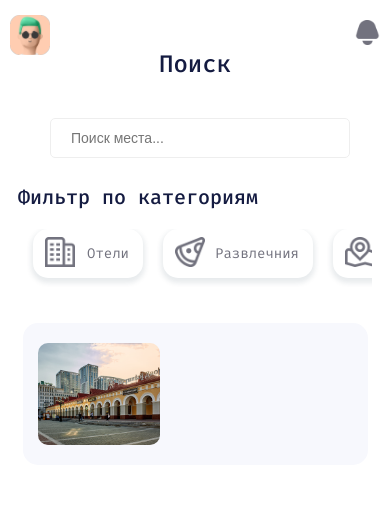
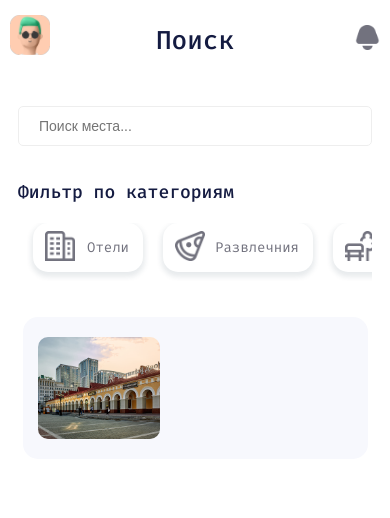
Before and after one commit to KaioOrg/webTrip, a PHP site: page /searchPage.html in a window 390 px wide. Shown: the top 518 px of the page. Run offline with PHP 8.4, Linux system fonts and the light colour scheme.

Commit message:
update 1.0

```diff
--- a/index.html
+++ b/index.html
@@ -30,7 +30,7 @@
                 <li ><a class="category-item" href=""><img class="icon-category" src="static/images/hotelIcon.png">Отели</a></li>
                 <li ><a class="category-item" href=""><img class="icon-category" src="static/images/mallsIcon.png">Торговые центры</a></li>
                 <li ><a class="category-item" href=""><img class="icon-category" src="static/images/restaurantIcon2.png">Рестораны</a></li>
-                <li ><a class="category-item" href=""><img class="icon-category" src="static/images/theatreIcon.png">Театры</a></li>
+                <li ><a class="category-item" href=""><img class="icon-category" src="static/images/theatreIconMain.png">Театры</a></li>
                 <li ><a class="category-item" href=""><img class="icon-category" src="static/images/museumIcon.png">Музеи</a></li>
             </ul>
         </section>
--- a/searchPage.html
+++ b/searchPage.html
@@ -31,14 +31,17 @@
         <ul class="categories-list-items">
             <li><button class="categories-item hotel-button-filter" onclick="changeColorOnHotelButtonFilter()" type="submit"><p class="text-category hotel-text-button">Отели</p></button></li>
             <li><button class="categories-item entertainment-button-filter" onclick="changeColorOnEntertainmentButtonFilter()" type="submit"><p class="text-category entertainment-text-button">Развлечния</p></button></li>
-            <li><button class="categories-item activity-button-filter" onclick="changeColorOnActivityButtonFilter()" type="submit"><p class="text-category activity-text-button">Активности</p></button></li>
+            <li><button class="categories-item park-button-filter" onclick="changeColorOnParkButtonFilter()" type="submit"><p class="text-category park-text-button">Парки</p></button></li>
             <li><button class="categories-item malls-button-filter" onclick="changeColorOnMallButtonFilter()" type="submit"><p class="text-category malls-text-button">Торговые центры</p></button></li>
+            <li><button class="categories-item restaurant-button-filter" onclick="changeColorOnRestaurantButtonFilter()" type="submit"><p class="text-category restaurant-text-button">Рестораны</p></button></li>
+            <li><button class="categories-item theatre-button-filter" onclick="changeColorOnTheatreButtonFilter()" type="submit"><p class="text-category theatre-text-button">Театры</p></button></li>
+            <li><button class="categories-item museum-button-filter" onclick="changeColorOnMuseumButtonFilter()" type="submit"><p class="text-category museum-text-button">Музеи</p></button></li>
         </ul>
     </section>
 
     <section class="all-places-searched">
         <ul class="all-places-list">
-            <li class="searched-place-item"><img class="items-image-places" src="static/images/cityMallMain.jpg" alt=""></li>
+            <li class="searched-place-item"><img class="items-image-places" src="static/images/imagesPlaces/cityMallMain.jpg" alt=""></li>
         </ul>
     </section>
 </main>
--- a/static/searchPageStyle.css
+++ b/static/searchPageStyle.css
@@ -1,13 +1,13 @@
 @media (max-width: 425px) {
     .header-search-page{
-        margin-bottom: 20px;
+        margin-bottom: 35px;
     }
 
     .nameSearchPage{
-        font-size: 24px;
+        font-size: 26px;
         font-weight: 500;
-        margin-top: 50px;
-        margin-bottom: 40px;
+        margin-top: 25px;
+        margin-bottom: 50px;
         display: flex;
         justify-content: center;
         color: #141B41;
@@ -26,7 +26,7 @@
         display: flex;
         position: absolute;
         right: 10px;
-        top: 20px;
+        top: 25px;
     }
 
     form{
@@ -37,11 +37,11 @@
     }
 
     input{
-        width: 300px;
+        width: 400px;
         height: 40px;
         color: #B6B4B4;
         padding-left: 20px;
-        margin-left: 10px;
+        margin-left: 0;
         font-size: 14px;
         border: 1px solid #eeeeee;
         border-radius: 5px;
@@ -62,7 +62,7 @@
     .label-text-categories{
         margin-top: 0;
         margin-bottom: 20px;
-        font-size: 20px;
+        font-size: 18px;
         color: #141B41;
         font-weight: 500;
     }
@@ -89,19 +89,30 @@
 
     .hotel-button-filter{
         width: 110px;
-        background-color: #ffffff;
     }
 
     .entertainment-button-filter{
         width: 150px;
     }
 
-    .activity-button-filter{
-        width: 150px;
+    .park-button-filter{
+        width: 110px;
     }
 
     .malls-button-filter{
         width: 190px;
+    }
+
+    .restaurant-text-button{
+        width: 125px;
+    }
+
+    .theatre-button-filter{
+        width: 115px;
+    }
+
+    .museum-button-filter{
+        width: 110px;
     }
 
     .text-category{
@@ -132,12 +143,24 @@
         background-image: url("../static/images/entartainmentIcon_2_Grey.png");
     }
 
-    .activity-text-button::before{
-        background-image: url("../static/images/activityIconGrey.png");
+    .park-text-button::before{
+        background-image: url("../static/images/parksIconGrey.png");
     }
 
     .malls-text-button::before{
         background-image: url("../static/images/mallsIconGrey.png");
+    }
+
+    .restaurant-text-button::before{
+        background-image: url("../static/images/restaurantIcon_2_Grey.png");
+    }
+
+    .theatre-text-button::before{
+        background-image: url("../static/images/theatreIconGrey.png");
+    }
+
+    .museum-text-button::before{
+        background-image: url("../static/images/museumIconGrey.png");
     }
 
 
@@ -149,12 +172,24 @@
         background-image: url("../static/images/entartainmentIcon_2_White.png");
     }
 
-    .activity-new-icon::before{
-        background-image: url("../static/images/activityIconWhite.png");
+    .park-new-icon::before{
+        background-image: url("../static/images/parksIconWhite.png");
     }
 
     .malls-new-icon::before{
         background-image: url("../static/images/mallsIconWhite.png");
+    }
+
+    .restaurant-new-icon::before{
+        background-image: url("../static/images/restaurantIcon_2_White.png");
+    }
+
+    .theatre-new-icon::before{
+        background-image: url("../static/images/theatreIconWhite.png");
+    }
+
+    .museum-new-icon::before{
+        background-image: url("../static/images/museumIconWhite.png");
     }
 
     .all-places-searched{
--- a/templates/logicMainPage.js
+++ b/templates/logicMainPage.js
@@ -1,7 +1,10 @@
 let isPushedHotelButton = false
 let isPushedEntertainmentButton = false
-let isPushedActivityButton = false
+let isPushedParkButton = false
 let isPushedMallButton = false
+let isPushedRestaurantButton = false
+let isPushedTheatreButton = false
+let isPushedMuseumButton = false
 
 function changeOnMainPage(){
     window.location.href = "index.html"
@@ -17,7 +20,6 @@ function changeColorOnHotelButtonFilter(){
         document.querySelector(".hotel-text-button").style.color = "#ffffff"
         $(".hotel-text-button").addClass("hotel-new-icon")
         // document.querySelector(".all-places-searched").style.display = "none"
-        isPushedHotelButton = true
     }else if(isPushedHotelButton === true){
         document.querySelector(".hotel-button-filter").style.backgroundColor = "#ffffff"
         document.querySelector(".hotel-text-button").style.color = "#72727E"
@@ -40,17 +42,17 @@ function changeColorOnEntertainmentButtonFilter(){
     }
 }
 
-function changeColorOnActivityButtonFilter(){
-    if(isPushedActivityButton === false){
-        document.querySelector(".activity-button-filter").style.backgroundColor = "#6495ed"
-        document.querySelector(".activity-text-button").style.color = "#ffffff"
-        $(".activity-text-button").addClass("activity-new-icon")
-        isPushedActivityButton = true
-    }else if(isPushedActivityButton === true) {
-        document.querySelector(".activity-button-filter").style.backgroundColor = "#ffffff"
-        document.querySelector(".activity-text-button").style.color = "#72727E"
-        $(".activity-new-icon").addClass("activity-text-button").removeClass("activity-new-icon")
-        isPushedActivityButton = false
+function changeColorOnParkButtonFilter(){
+    if(isPushedParkButton === false){
+        document.querySelector(".park-button-filter").style.backgroundColor = "#6495ed"
+        document.querySelector(".park-text-button").style.color = "#ffffff"
+        $(".park-text-button").addClass("park-new-icon")
+        isPushedParkButton = true
+    }else if(isPushedParkButton === true) {
+        document.querySelector(".park-button-filter").style.backgroundColor = "#ffffff"
+        document.querySelector(".park-text-button").style.color = "#72727E"
+        $(".park-new-icon").addClass("park-text-button").removeClass("park-new-icon")
+        isPushedParkButton = false
     }
 }
 
@@ -67,3 +69,45 @@ function changeColorOnMallButtonFilter(){
         isPushedMallButton = false
     }
 }
+
+function changeColorOnRestaurantButtonFilter(){
+    if(isPushedRestaurantButton === false){
+        document.querySelector(".restaurant-button-filter").style.backgroundColor = "#6495ed"
+        document.querySelector(".restaurant-text-button").style.color = "#ffffff"
+        $(".restaurant-text-button").addClass("restaurant-new-icon")
+        isPushedRestaurantButton = true
+    }else if(isPushedRestaurantButton === true) {
+        document.querySelector(".restaurant-button-filter").style.backgroundColor = "#ffffff"
+        document.querySelector(".restaurant-text-button").style.color = "#72727E"
+        $(".restaurant-new-icon").addClass("restaurant-text-button").removeClass("restaurant-new-icon")
+        isPushedRestaurantButton = false
+    }
+}
+
+function changeColorOnTheatreButtonFilter(){
+    if(isPushedTheatreButton === false){
+        document.querySelector(".theatre-button-filter").style.backgroundColor = "#6495ed"
+        document.querySelector(".theatre-text-button").style.color = "#ffffff"
+        $(".theatre-text-button").addClass("theatre-new-icon")
+        isPushedTheatreButton = true
+    }else if(isPushedTheatreButton === true) {
+        document.querySelector(".theatre-button-filter").style.backgroundColor = "#ffffff"
+        document.querySelector(".theatre-text-button").style.color = "#72727E"
+        $(".theatre-new-icon").addClass("theatre-text-button").removeClass("theatre-new-icon")
+        isPushedTheatreButton = false
+    }
+}
+
+function changeColorOnMuseumButtonFilter(){
+    if(isPushedMuseumButton === false){
+        document.querySelector(".museum-button-filter").style.backgroundColor = "#6495ed"
+        document.querySelector(".museum-text-button").style.color = "#ffffff"
+        $(".museum-text-button").addClass("museum-new-icon")
+        isPushedMuseumButton = true
+    }else if(isPushedMuseumButton === true) {
+        document.querySelector(".museum-button-filter").style.backgroundColor = "#ffffff"
+        document.querySelector(".museum-text-button").style.color = "#72727E"
+        $(".museum-new-icon").addClass("museum-text-button").removeClass("museum-new-icon")
+        isPushedMuseumButton = false
+    }
+}
```
Also changed, not shown: static/mainPageStyle.css (+34 -8 lines), static/images/imagesPlaces/cityMallMain.jpg (renamed from static/images/cityMallMain.jpg), static/images/imagesPlaces/fontan.jpg (renamed from static/images/fontan.jpg), static/images/imagesPlaces/memorilSalavat.jpg (renamed from static/images/memorilSalavat.jpg), static/images/imagesPlaces/monument.png (renamed from static/images/monument.png), static/images/starIcon.png (renamed from static/images/starImage.png), static/images/theatreIconMain.png (renamed from static/images/theatreIcon.png).
